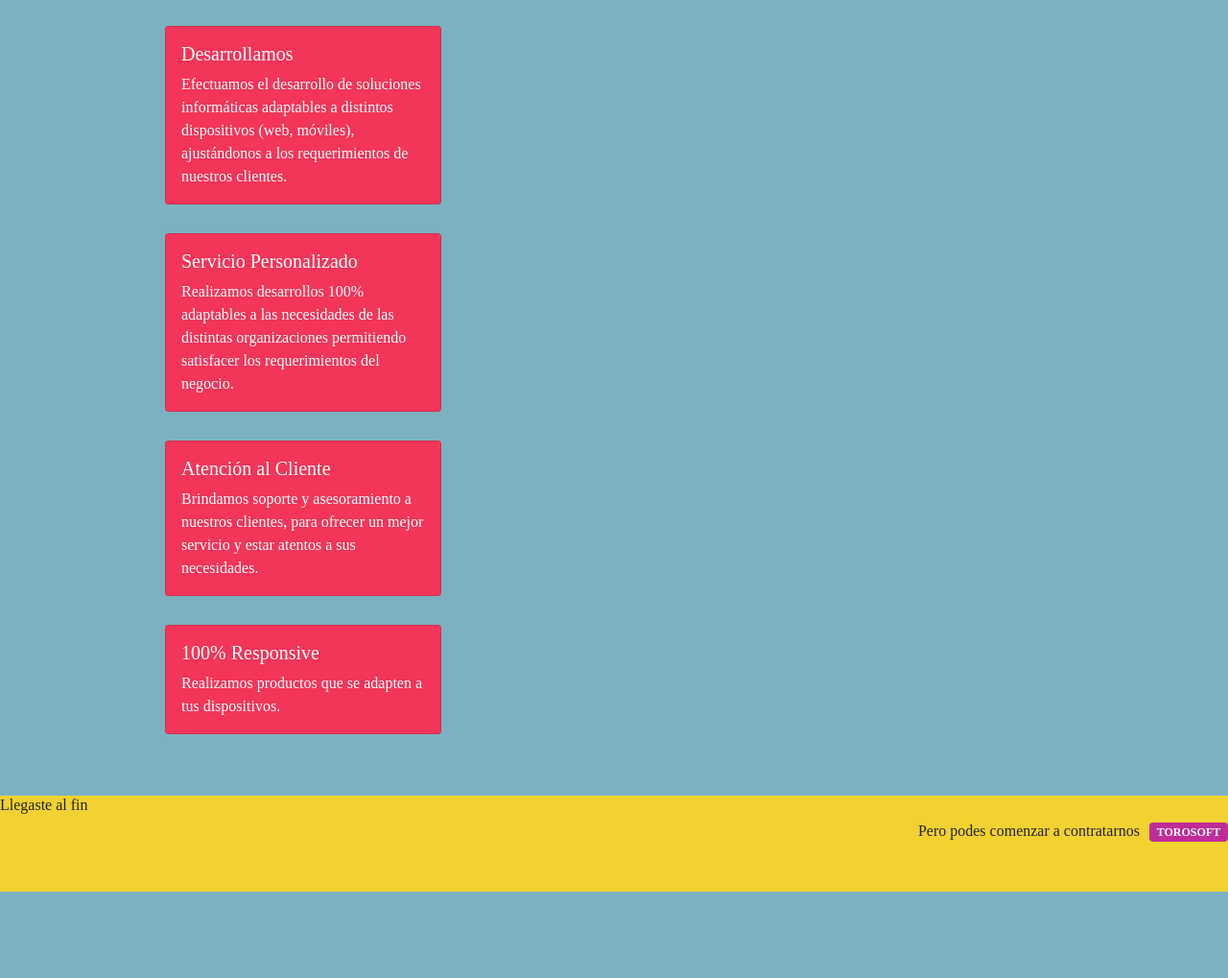
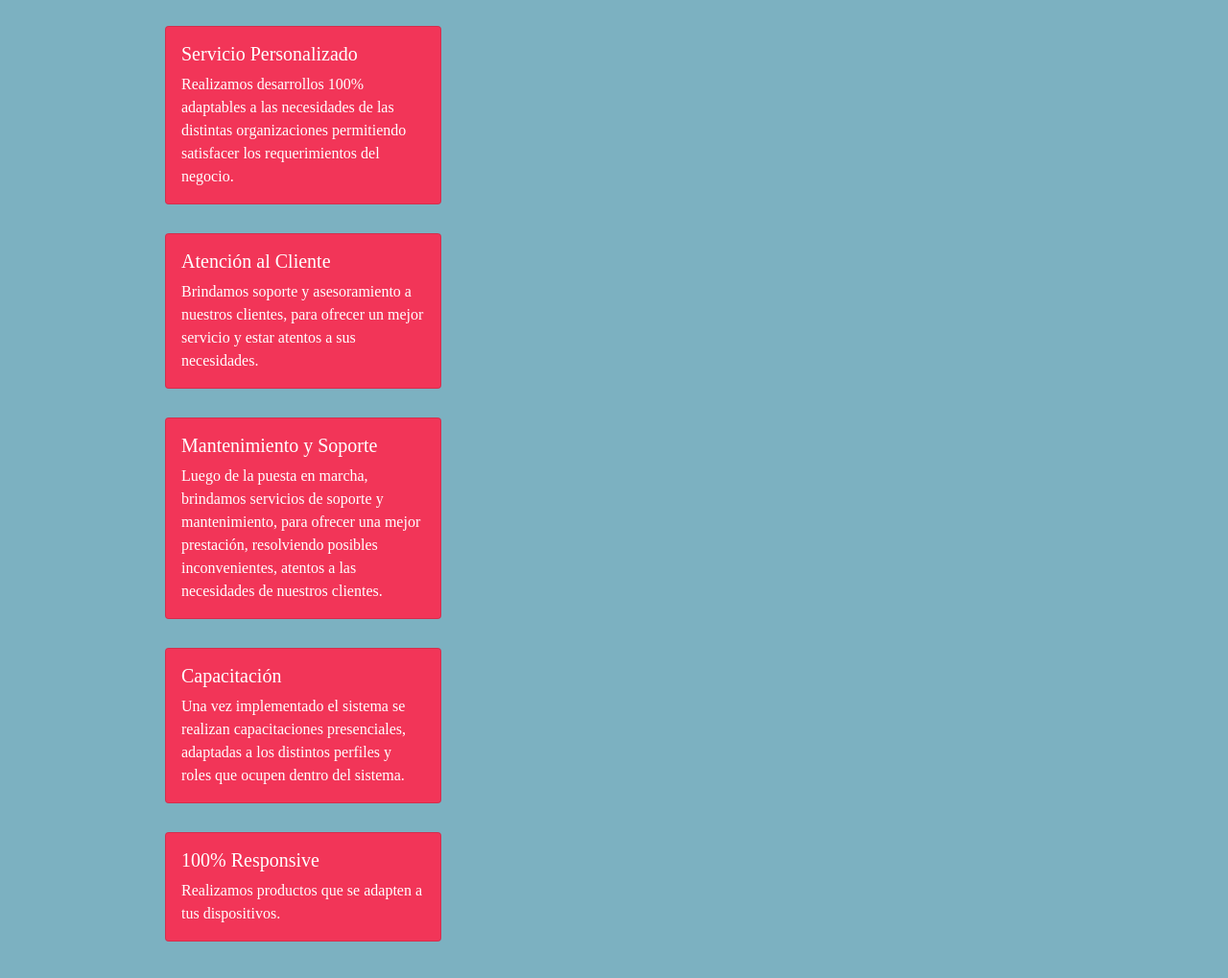
Before and after one commit to a87drian/torosoft, a website: page servicios.html in a window 1280 px wide. Shown: the part 519-1538 px from the top of the page at 96% size. Before the commit the page ends 1448 px from the top, so only its background shows below. Drawn offline with nearby package versions, Linux system fonts and the light colour scheme; a web font is replaced by a local one.

Commit message:
agregue keywords

```diff
--- a/servicios.html
+++ b/servicios.html
@@ -2,6 +2,10 @@
 <html lang="es" dir="ltr">
 
 <head>
+  <meta name="description" content="ToroSoft es una empresa dedicada al software que se dedica a brindar ayuda a las personas">
+  <meta name="keywords" content="Programación, HTML, software,
+  JS, JavaScript, CSS, Python, servicio, personalizado,
+  atencion, cliente, capacitacion, mantenimiento, soporte">
   <meta charset="utf-8">
   <link href="https://cdn.jsdelivr.net/npm/bootstrap@5.0.0-beta1/dist/css/bootstrap.min.css" rel="stylesheet" integrity="sha384-giJF6kkoqNQ00vy+HMDP7azOuL0xtbfIcaT9wjKHr8RbDVddVHyTfAAsrekwKmP1" crossorigin="anonymous">
   <link rel="stylesheet" href="css/master.css">
@@ -58,12 +62,6 @@
       </div>
       <div class="card text-white margin-card-portfolio mb-3" style="max-width: 18rem;">
         <div class="card-body">
-          <h5 class="card-title">Desarrollamos</h5>
-          <p class="card-text">Efectuamos el desarrollo de soluciones informáticas adaptables a distintos dispositivos (web, móviles), ajustándonos a los requerimientos de nuestros clientes.</p>
-        </div>
-      </div>
-      <div class="card text-white margin-card-portfolio mb-3" style="max-width: 18rem;">
-        <div class="card-body">
           <h5 class="card-title">Servicio Personalizado</h5>
           <p class="card-text">Realizamos desarrollos 100% adaptables a las necesidades de las distintas organizaciones permitiendo satisfacer los requerimientos del negocio.</p>
         </div>
@@ -72,6 +70,18 @@
         <div class="card-body">
           <h5 class="card-title">Atención al Cliente</h5>
           <p class="card-text">Brindamos soporte y asesoramiento a nuestros clientes, para ofrecer un mejor servicio y estar atentos a sus necesidades.</p>
+        </div>
+      </div>
+      <div class="card text-white margin-card-portfolio mb-3" style="max-width: 18rem;">
+        <div class="card-body">
+          <h5 class="card-title">Mantenimiento y Soporte</h5>
+          <p class="card-text">Luego de la puesta en marcha, brindamos servicios de soporte y mantenimiento, para ofrecer una mejor prestación, resolviendo posibles inconvenientes, atentos a las necesidades de nuestros clientes.</p>
+        </div>
+      </div>
+      <div class="card text-white margin-card-portfolio mb-3" style="max-width: 18rem;">
+        <div class="card-body">
+          <h5 class="card-title">Capacitación</h5>
+          <p class="card-text">Una vez implementado el sistema se realizan capacitaciones presenciales, adaptadas a los distintos perfiles y roles que ocupen dentro del sistema.</p>
         </div>
       </div>
       <div class="card text-white margin-card-portfolio mb-3" style="max-width: 18rem;">
```
Also changed, not shown: contacto.html (+2 -0 lines), nosotros.html (+2 -0 lines), portfolio.html (+2 -0 lines).
